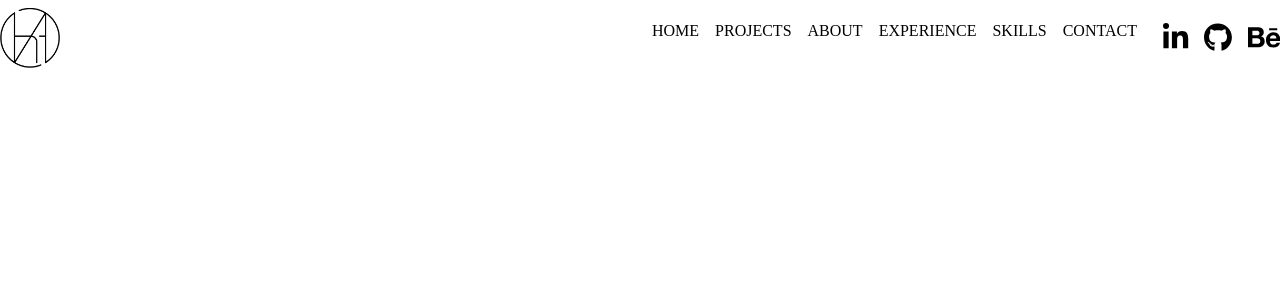
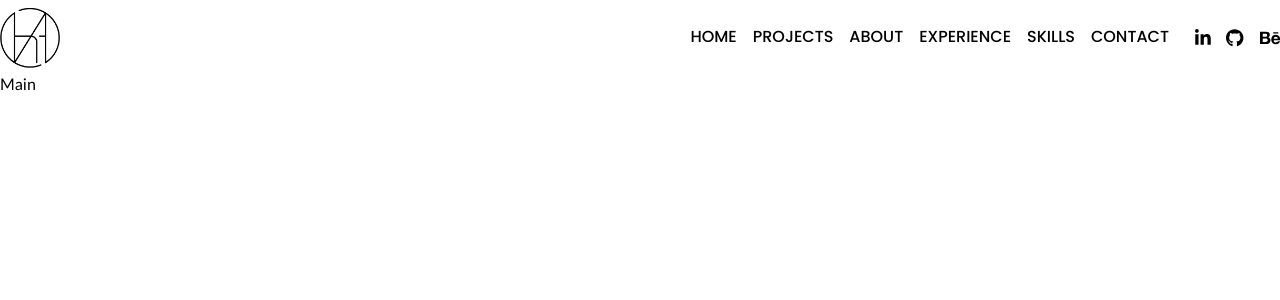
Before and after one commit to hyeonahc/portfolio, a Next.js app: page / in a window 1280 px wide. Shown: the top 300 px of the page. Built offline with nearby package versions, Linux system fonts and the light colour scheme.

Commit message:
#4 chore: Move all links to _document and Add Main to Home

```diff
--- /dev/null
+++ b/components/Main/index.js
@@ -0,0 +1,5 @@
+const Main = () => {
+  return <div>Main</div>
+}
+
+export default Main
--- a/pages/_document.js
+++ b/pages/_document.js
@@ -32,6 +32,14 @@ export default class MyDocument extends Document {
       <Html>
         <Head>
           <link
+            rel='icon'
+            href='/favicon.ico'
+          />
+          <link
+            rel='stylesheet'
+            href='https://cdn.jsdelivr.net/npm/reset-css@5.0.1/reset.min.css'
+          />
+          <link
             rel='preconnect'
             href='https://fonts.googleapis.com'
           />
--- a/pages/index.js
+++ b/pages/index.js
@@ -1,23 +1,9 @@
-import Head from 'next/head'
+import Main from '@components/Main'
 
 const Home = () => {
   return (
     <div>
-      <Head>
-        <title>Hyeonah's Portfolio</title>
-        <meta
-          name='description'
-          content='Hyeonah Cho&#39;s Portfolio'
-        />
-        <link
-          rel='icon'
-          href='/favicon.ico'
-        />
-        <link
-          rel='stylesheet'
-          href='https://cdn.jsdelivr.net/npm/reset-css@5.0.1/reset.min.css'
-        />
-      </Head>
+      <Main />
     </div>
   )
 }
```
Also changed, not shown: components/Main/Main.styled.js (added).
